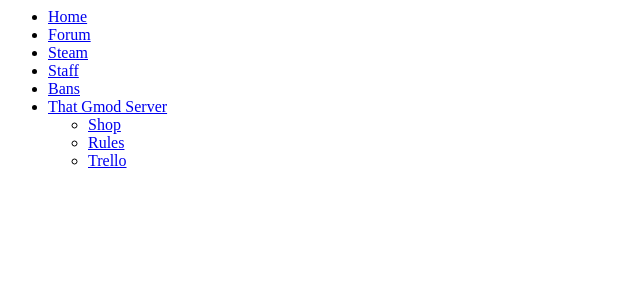
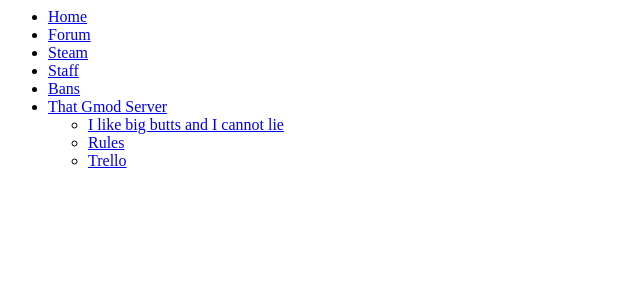
Before and after one commit to bobbyfarster/website, a PHP site: page /nav.php in a window 1280 px wide. Shown: the top 300 px of the page, without its empty margins (0-640 px from the left). Run offline with PHP 8.4, Linux system fonts and the light colour scheme.

Commit message:
Modified nav bar

```diff
--- a/nav.php
+++ b/nav.php
@@ -22,7 +22,7 @@
         </li>
         <li class="dropdown"><a href="#" class="dropdown-toggle" data-toggle="dropdown">That Gmod Server<b class="caret"></b></a>
             <ul class="dropdown-menu pull-right">
-                <li><a href="/store">Shop</a></li>
+                <li><a href="/store">I like big butts and I cannot lie</a></li>
                 <li><a href="https://forum.dankrp.gmod.tv/showthread.php?tid=13">Rules</a></li>
                 <li><a href="https://trello.com/b/Tx8XhjNa/dank-rp-server">Trello</a></li>
             </ul>
```
